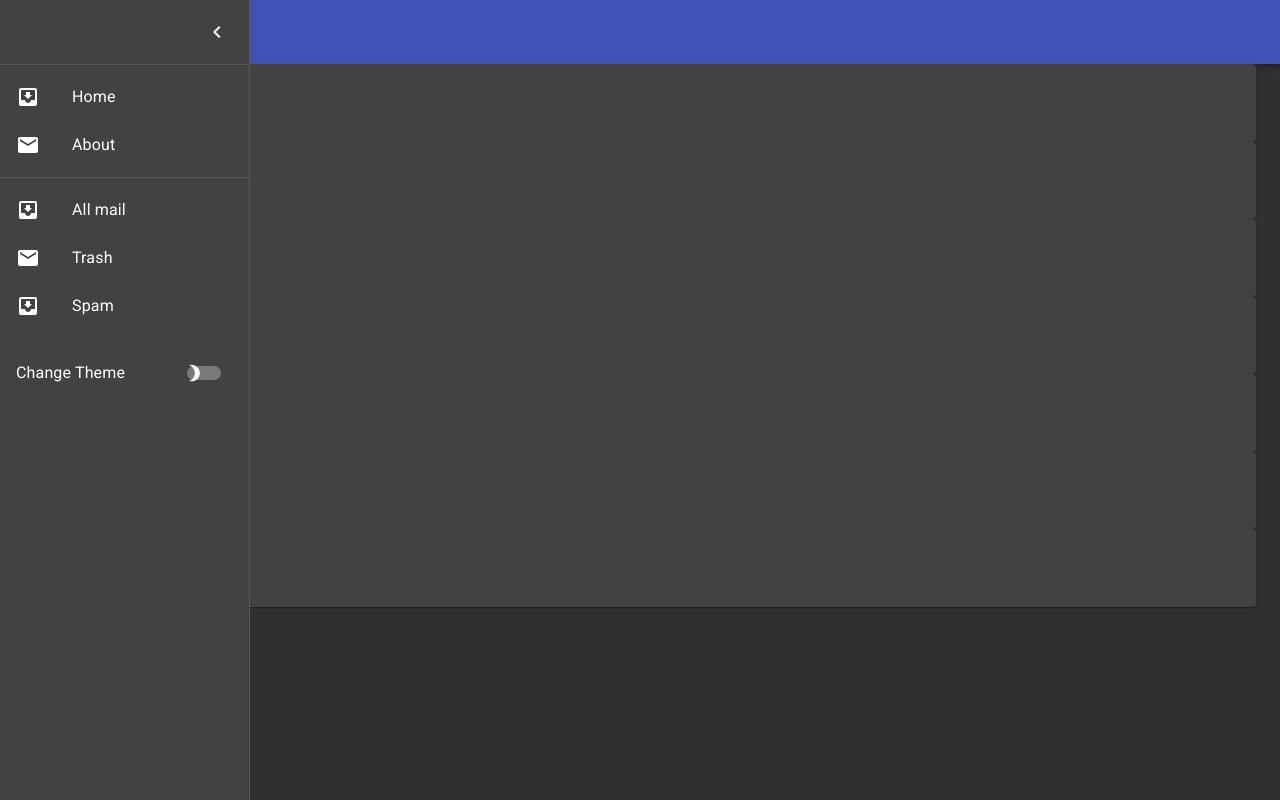
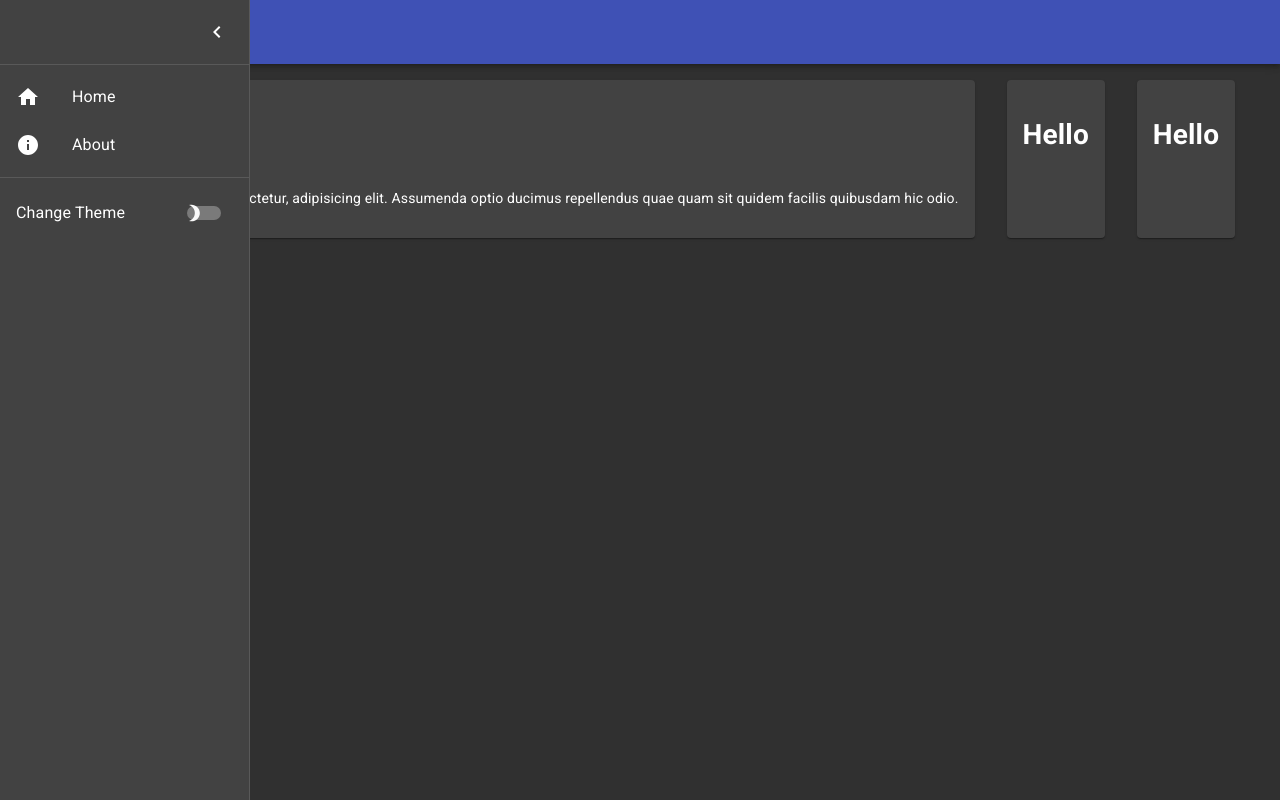
Before and after one commit to Andrew2432/react-keeperapp, a React (Create React App) app: page / in a window 1280 px wide. Both pictures are taken after a click on the button "open drawer". Built offline with nearby package versions, Linux system fonts and the light colour scheme.

Commit message:
Develop template for notes

```diff
--- a/src/components/layout/Navbar/Navbar.jsx
+++ b/src/components/layout/Navbar/Navbar.jsx
@@ -1,4 +1,4 @@
-import React, { useContext } from 'react';
+import React, { useContext, useMemo, forwardRef } from 'react';
 import { Link as RouterLink } from 'react-router-dom';
 import clsx from 'clsx';
 import {
@@ -11,45 +11,27 @@ import {
   makeStyles,
   withStyles,
   Switch,
+  ListItem,
+  ListItemText,
+  ListItemIcon,
+  IconButton,
+  Divider,
 } from '@material-ui/core';
-
-import Divider from '@material-ui/core/Divider';
 
 import WbSunny from '@material-ui/icons/WbSunny';
 import Brightness3Icon from '@material-ui/icons/Brightness3';
-import IconButton from '@material-ui/core/IconButton';
 import MenuIcon from '@material-ui/icons/Menu';
 import ChevronLeftIcon from '@material-ui/icons/ChevronLeft';
 import ChevronRightIcon from '@material-ui/icons/ChevronRight';
-import ListItem from '@material-ui/core/ListItem';
-import ListItemIcon from '@material-ui/core/ListItemIcon';
-import ListItemText from '@material-ui/core/ListItemText';
-import InboxIcon from '@material-ui/icons/MoveToInbox';
-import MailIcon from '@material-ui/icons/Mail';
+import InfoIcon from '@material-ui/icons/Info';
+import HomeIcon from '@material-ui/icons/Home';
 
-import { grey } from '@material-ui/core/colors';
+import grey from '@material-ui/core/colors/grey';
 
 import UIContext from '../../../context/ui/UIContext';
 
 const drawerWidth = '250px';
 const useStyles = makeStyles((theme) => ({
-  root: {
-    display: 'flex',
-  },
-  appBar: {
-    transition: theme.transitions.create(['margin', 'width'], {
-      easing: theme.transitions.easing.sharp,
-      duration: theme.transitions.duration.leavingScreen,
-    }),
-  },
-  appBarShift: {
-    width: `calc(100% - ${drawerWidth}px)`,
-    marginLeft: drawerWidth,
-    transition: theme.transitions.create(['margin', 'width'], {
-      easing: theme.transitions.easing.easeOut,
-      duration: theme.transitions.duration.enteringScreen,
-    }),
-  },
   menuButton: {
     marginRight: theme.spacing(2),
   },
@@ -115,9 +97,9 @@ const Navbar = () => {
   function ListItemLink(props) {
     const { icon, primary, to } = props;
 
-    const renderLink = React.useMemo(
+    const renderLink = useMemo(
       () =>
-        React.forwardRef((itemProps, ref) => (
+        forwardRef((itemProps, ref) => (
           <RouterLink to={to} ref={ref} {...itemProps} />
         )),
       [to]
@@ -169,20 +151,10 @@ const Navbar = () => {
         </div>
         <Divider />
         <List>
-          <ListItemLink to="/" primary="Home" icon={<InboxIcon />} />
-          <ListItemLink to="/about" primary="About" icon={<MailIcon />} />
+          <ListItemLink to="/" primary="Home" icon={<HomeIcon />} />
+          <ListItemLink to="/about" primary="About" icon={<InfoIcon />} />
         </List>
         <Divider />
-        <List>
-          {['All mail', 'Trash', 'Spam'].map((text, index) => (
-            <ListItem button key={text}>
-              <ListItemIcon>
-                {index % 2 === 0 ? <InboxIcon /> : <MailIcon />}
-              </ListItemIcon>
-              <ListItemText primary={text} />
-            </ListItem>
-          ))}
-        </List>
         <List>
           <ListItem>
             <ListItemText>Change Theme</ListItemText>
--- a/src/components/pages/Home/Home.jsx
+++ b/src/components/pages/Home/Home.jsx
@@ -1,31 +1,56 @@
 import React from 'react';
-import { Container, Card } from '@material-ui/core';
+import { Card, Grid, makeStyles } from '@material-ui/core';
+
+const useStyles = makeStyles((theme) => ({
+  grid: {
+    display: 'flex',
+  },
+  card: {
+    display: 'flex',
+    justifyContent: 'space-between',
+    flexDirection: 'column',
+    width: '100%',
+    padding: '1rem',
+    margin: '1rem',
+  },
+}));
 
 const Home = () => {
+  const classes = useStyles();
+
   return (
-    <Container>
-      <Card>
+    <Grid container>
+      <Grid item className={classes.grid}>
+        <Card className={classes.card}>
+          <h1>Hello</h1>
+          <p>
+            Lorem ipsum dolor sit amet consectetur, adipisicing elit. Assumenda
+            optio ducimus repellendus quae quam sit quidem facilis quibusdam hic
+            odio.
+          </p>
+        </Card>
+      </Grid>
+      <Grid item className={classes.grid}>
+        <Card className={classes.card}>
           <h1>Hello</h1>
         </Card>
-      <Card>
+      </Grid>
+      <Grid item className={classes.grid}>
+        <Card className={classes.card}>
           <h1>Hello</h1>
         </Card>
-      <Card>
+      </Grid>
+      <Grid item className={classes.grid}>
+        <Card className={classes.card}>
           <h1>Hello</h1>
         </Card>
-      <Card>
+      </Grid>
+      <Grid item className={classes.grid}>
+        <Card className={classes.card}>
           <h1>Hello</h1>
         </Card>
-      <Card>
-        <h1>Hello</h1>
-      </Card>
-      <Card>
-        <h1>Hello</h1>
-      </Card>
-      <Card>
-        <h1>Hello</h1>
-      </Card>
-    </Container>
+      </Grid>
+    </Grid>
   );
 };
 
```
Lines whose indentation alone changed are shown as unchanged.
